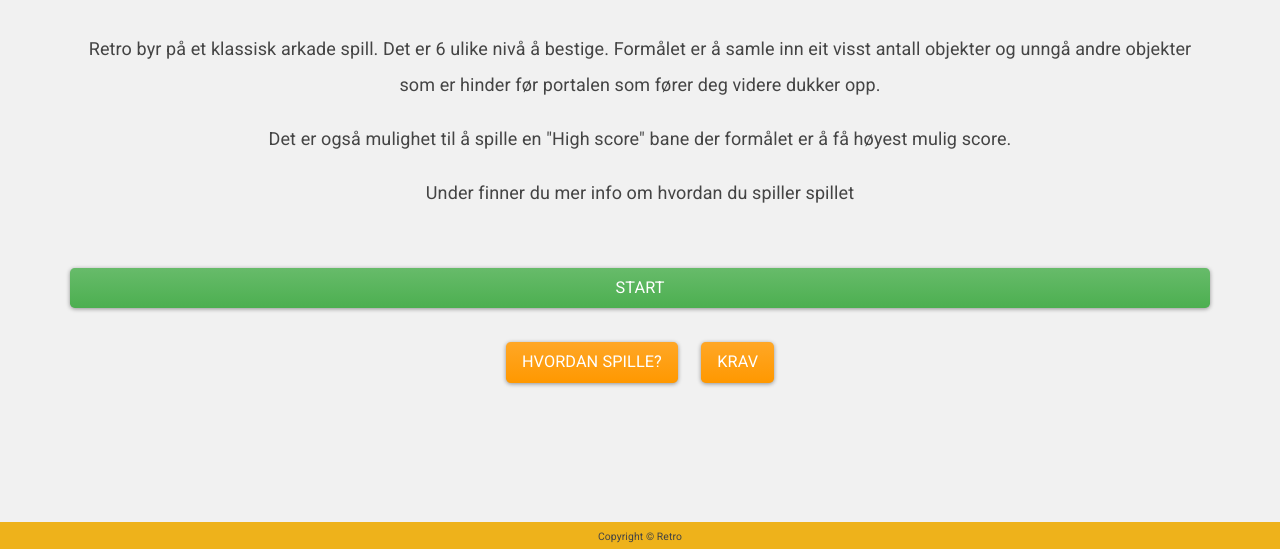
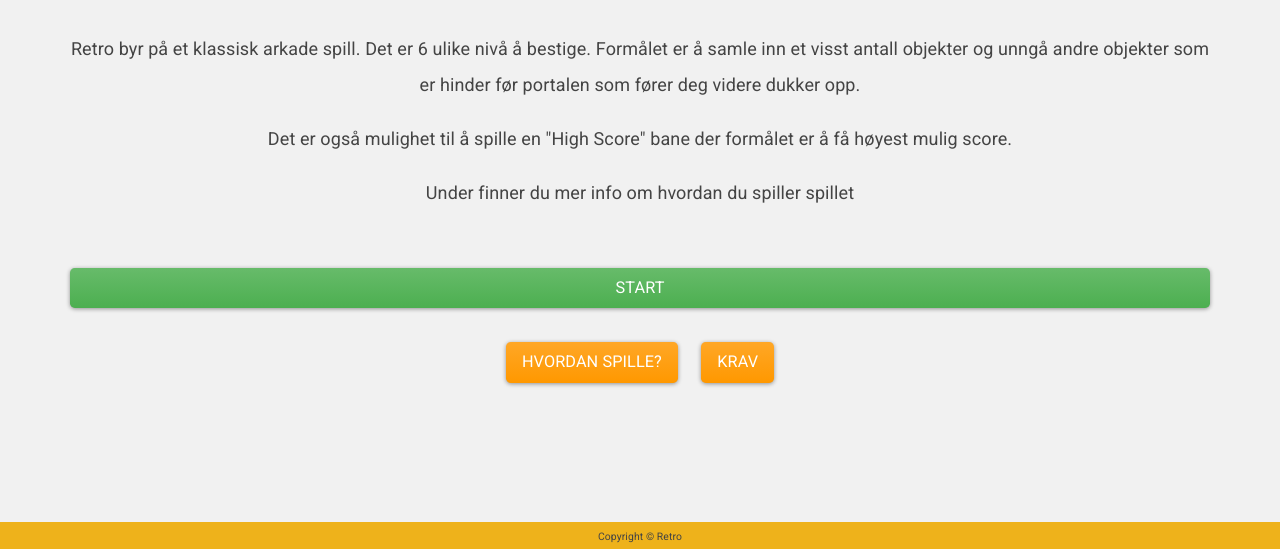
Before and after one commit to Irnis18/Projectx, a website: page nettside/html/startsideSpill.html in a window 1280 px wide. Shown: the part 251-800 px from the top of the page. Drawn offline with nearby package versions, Linux system fonts and the light colour scheme; files whose address does not match are found by name.

Commit message:
oppdaterete startsiden for spillet

```diff
--- a/nettside/html/startsideSpill.html
+++ b/nettside/html/startsideSpill.html
@@ -53,12 +53,12 @@
               </div>
               <div class="text-div">
                 <p>
-                  Retro byr på et klassisk arkade spill. Det er 6 ulike nivå å bestige. Formålet er å samle inn eit
+                  Retro byr på et klassisk arkade spill. Det er 6 ulike nivå å bestige. Formålet er å samle inn et
                   visst antall objekter og unngå andre objekter som er hinder før portalen som fører deg videre dukker
                   opp.
                 </p>
                 <p>
-                  Det er også mulighet til å spille en "High score" bane der formålet er å få høyest mulig score.
+                  Det er også mulighet til å spille en "High Score" bane der formålet er å få høyest mulig score.
                 </p>
                 <p>
                   Under finner du mer info om hvordan du spiller spillet
```
